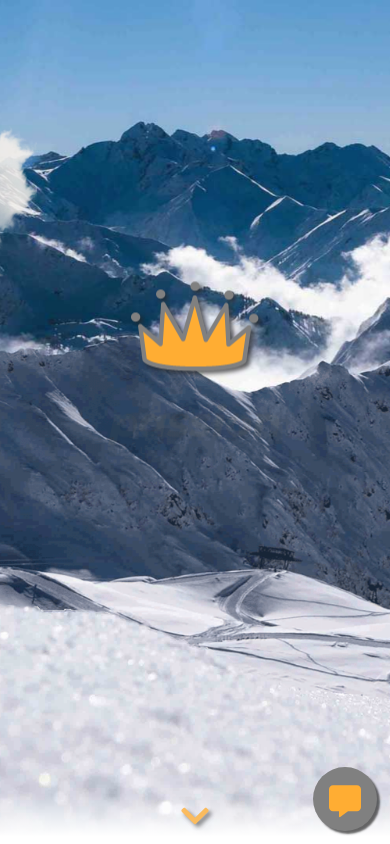
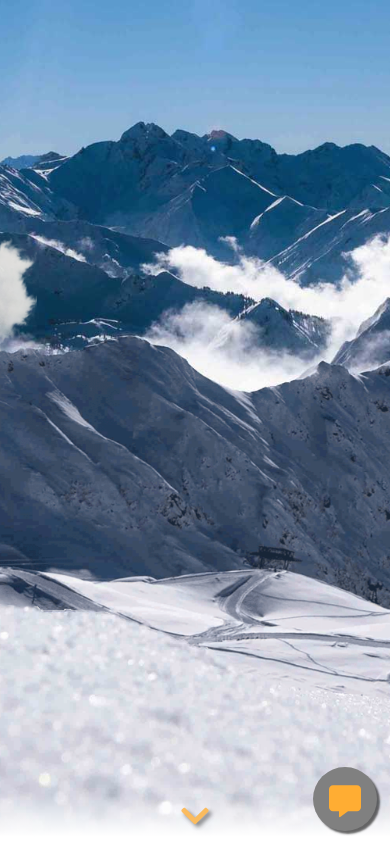
Before and after one commit to nhiga/portfolio, a React (Create React App) app: page /about in a window 390 px wide. Built offline with nearby package versions, Linux system fonts and the light colour scheme.

Commit message:
Mobile testing

```diff
--- a/package.json
+++ b/package.json
@@ -8,6 +8,7 @@
     "@fortawesome/free-solid-svg-icons": "^5.8.1",
     "@fortawesome/react-fontawesome": "^0.1.4",
     "gsap": "^2.1.2",
+    "lodash": "^4.17.11",
     "node-sass": "^4.11.0",
     "react": "^16.8.4",
     "react-dom": "^16.8.4",
@@ -34,6 +35,7 @@
   "devDependencies": {
     "@types/gsap": "^1.20.2",
     "@types/jest": "^24.0.11",
+    "@types/lodash": "^4.14.123",
     "@types/node": "^11.11.0",
     "@types/react": "^16.8.7",
     "@types/react-dom": "^16.8.2",
--- a/src/App.scss
+++ b/src/App.scss
@@ -5,7 +5,7 @@
   font-size: 2em;
   left: 1em;
   position: fixed;
-  top: 1em;
+  top: calc(#{$header-height} + 1em);
 }
 
 .app__title {
@@ -37,35 +37,33 @@
 
 .container {
   color: #ffffff;
-  position: relative;
   height: auto;
-  // height: $screen-height;
-  // max-height: $screen-height;
-  overflow-x: hidden;
-  // overflow-y: scroll;
-  // perspective: 1px;
-  // perspective-origin: center bottom;
-  text-align: center;
-  // transform-style: preserve-3d;
-  width: 100vw;
-  // -webkit-overflow-scrolling: touch;
+  margin: calc(-1 * #{$header-height}) 0 0 0;
+  perspective: 1px;
+  perspective-origin: bottom right;
+  transform-style: preserve-3d;
 
   &.desktop {
     height: $screen-height;
+    margin: 0;
     max-height: $screen-height;
     overflow-x: hidden;
     overflow-y: scroll;
     perspective: 1px;
-    perspective-origin: center bottom;
     transform-style: preserve-3d;
   }
 }
 
 .layer {
-  position: absolute;
-  left: 0;
+  position: sticky;
   top: 0;
-  width: 100%;
+
+  &.desktop {
+    position: absolute;
+    left: 0;
+    top: 0;
+    width: 100%;
+  }
 
   &__header {
     align-items: center;
@@ -74,12 +72,21 @@
     height: 75vh;
     justify-content: center;
     overflow: hidden;
+    transform-origin: bottom right;
     z-index: 1;
+    display: none;
+
+    &.desktop {
+      height: 75%;
+      margin-top: -10em;
+      transform: translateZ(-1px) scale(2);
+      z-index: -1;
+    }
 
     &-title {
       color: $color-highlight;
       font-family: "Montserrat", sans-serif;
-      font-size: $hero-header-font-size;
+      font-size: 4em;
       font-weight: bold;
       font-style: italic;
       margin: 0;
@@ -89,37 +96,37 @@
         font-size: 6em;
       }
     }
-
-    &.desktop {
-      height: 75%;
-      margin-top: -10em;
-      transform-origin: center bottom;
-      transform: translateZ(-1px) scale(2);
-      z-index: -1;
-    }
   }
 
   &.layer__3 {
-    height: 100vh;
-    z-index: -2;
+    height: $header-height;
+    overflow-x: hidden;
+    transform-origin: bottom right;
+    z-index: -3;
 
     &.desktop {
       height: 100%;
-      transform-origin: center bottom;
       transform: translateZ(-3px) scale(4);
     }
   }
 
   &.layer__2 {
-    height: 100%;
-    transform-origin: center bottom;
-    transform: translateZ(-2px) scale(3);
+    height: $header-height;
+    transform-origin: bottom right;
     z-index: -2;
+
+    &.desktop {
+      height: 100%;
+      transform: translateZ(-2px) scale(3);
+    }
   }
 
   &.layer__1 {
     height: auto;
-    position: relative;
+
+    &.desktop {
+      position: relative;
+    }
 
     & > .hero {
       height: 100vh;
@@ -152,8 +159,13 @@
     min-width: 500px;
     opacity: 0.9;
     position: absolute;
-    top: 12%;
+    top: 25%;
     width: 100%;
+    // display: none;
+
+    &.desktop {
+      top: 12%;
+    }
   }
 }
 
@@ -183,7 +195,6 @@
       font-size: 2.5em;
       height: auto;
       opacity: 0;
-      // text-shadow: 3px 3px 2px $color-button-shadow;
       transition: opacity 0.5s ease-in-out;
       width: auto;
 
--- a/src/App.tsx
+++ b/src/App.tsx
@@ -1,4 +1,3 @@
-// @ts-ignore
 import { library } from "@fortawesome/fontawesome-svg-core";
 import { fab } from "@fortawesome/free-brands-svg-icons";
 import {
@@ -9,6 +8,7 @@ import {
 } from "@fortawesome/free-solid-svg-icons";
 import { FontAwesomeIcon } from "@fortawesome/react-fontawesome";
 import { TweenLite, Expo, Ease, TimelineMax, Linear, TweenMax } from "gsap";
+import debounce from "lodash/debounce";
 import React, { useEffect, useReducer } from "react";
 import { BrowserRouter, Route, Redirect } from "react-router-dom";
 import About from "./About";
@@ -129,6 +129,32 @@ function App() {
         });
         scrollBtnAnimation.play(0);
       }
+    } else {
+      const init = () => {
+        const contentCollection = document.getElementsByClassName("page");
+        if (contentCollection && contentCollection.length > 0) {
+          const content = contentCollection[0] as HTMLDivElement;
+          const screenHeight = content.clientHeight;
+
+          const layer3Collection = document.getElementsByClassName("layer__3");
+          if (layer3Collection && layer3Collection.length > 0) {
+            const dy = -1 * screenHeight;
+            const layer3 = layer3Collection[0] as HTMLDivElement;
+            layer3.style.transform = `translateY(${dy}px) translateZ(-1px) scale(2)`;
+          }
+
+          const layer2Collection = document.getElementsByClassName("layer__2");
+          if (layer2Collection && layer2Collection.length > 0) {
+            const layer2 = layer2Collection[0] as HTMLDivElement;
+            const dy = -2 * screenHeight;
+            layer2.style.transform = `translateY(${dy}px) translateZ(-2px) scale(3)`;
+          }
+        }
+      };
+
+      init();
+
+      window.addEventListener("resize", debounce(init, 250));
     }
   }, []);
 
@@ -145,9 +171,9 @@ function App() {
     });
   };
 
-  const mobileIcon = isMobile ? (
-    <FontAwesomeIcon icon="mobile" className="app__mobile" />
-  ) : null;
+  const headerClass = isMobile
+    ? "layer__header-title"
+    : "layer-desktop__header-title";
 
   const headers = [
     <h1 className="layer__header-title">quality</h1>,
@@ -155,9 +181,169 @@ function App() {
     <h1 className="layer__header-title">experience</h1>
   ];
 
+  const mobileContainer = (
+    <>
+      <div className="container">
+        <div className="layer layer__header">
+          <img src={logo} alt="logo" className="hero__logo" />
+          <div ref={div => (headerRef = div)}>
+            {headers[state.currentHeader]}
+          </div>
+        </div>
+        <div className="layer layer__3">
+          <img
+            ref={img => (cloudRef = img)}
+            src={cloud}
+            alt="cloud"
+            className="cloud-l"
+          />
+          <div className="hero">
+            <img src={heroLayer3} alt="Image layer 3" className="hero__image" />
+          </div>
+        </div>
+        {/* <div className="layer layer__2">
+          <div className="hero">
+            <img src={heroLayer2} alt="Image layer 2" className="hero__image" />
+          </div>
+        </div> */}
+        <div className="layer layer__1">
+          <FontAwesomeIcon icon="mobile" className="app__mobile" />
+          <div className="hero">
+            <img src={heroLayer1} alt="Image layer 1" className="hero__image" />
+            <div className="overlay--fade" />
+          </div>
+          <BrowserRouter>
+            <Page>
+              <>
+                <div className="app__title">
+                  <span className="app__title--highlight">NEAL</span>
+                  <img src={logo} alt="logo" className="app__title-logo" />
+                  <span className="app__title--primary">HIGA</span>
+                </div>
+                <Nav />
+                <Route path="/about" exact>
+                  {({ match }) => {
+                    return <About show={match !== null} />;
+                  }}
+                </Route>
+                <Route path="/experience" exact>
+                  {({ match }) => {
+                    return <Experience show={match !== null} />;
+                  }}
+                </Route>
+                <Route path="/extras" exact>
+                  {({ match }) => <Extras show={match !== null} />}
+                </Route>
+                <Route path="/:slug">
+                  {({ match }) => {
+                    const paths = ["about", "experience", "extras"];
+                    if (
+                      (match && !paths.includes(match.params.slug)) ||
+                      !match
+                    ) {
+                      return <Redirect to="/about" />;
+                    }
+                    return null;
+                  }}
+                </Route>
+              </>
+            </Page>
+          </BrowserRouter>
+        </div>
+      </div>
+    </>
+  );
+
+  const desktopContainer = (
+    <div id="container" className="container desktop">
+      <div className="layer desktop layer__header">
+        <img src={logo} alt="logo" className="hero__logo" />
+        <div ref={div => (headerRef = div)}>{headers[state.currentHeader]}</div>
+      </div>
+      <div className="layer desktop layer__3">
+        <img
+          ref={img => (cloudRef = img)}
+          src={cloud}
+          alt="cloud"
+          className="cloud-l"
+        />
+        <div className="hero">
+          <img
+            src={heroLayer3Desktop}
+            alt="Image layer 3"
+            className="hero__image"
+          />
+        </div>
+      </div>
+      <div className="layer desktop layer__2">
+        <div className="hero">
+          <img src={heroLayer2} alt="Image layer 2" className="hero__image" />
+        </div>
+      </div>
+      <div className="layer desktop layer__1">
+        <div className="hero">
+          <img
+            src={heroLayer1Desktop}
+            alt="Image layer 1"
+            className="hero__image"
+          />
+          <div className="overlay--fade" />
+        </div>
+        <div className="overlay__scroll">
+          <button
+            ref={btn => (btnScrollRef = btn)}
+            type="button"
+            className="button__scroll"
+            onClick={handleScrollClick}
+          >
+            <FontAwesomeIcon
+              icon="chevron-down"
+              className="button__scroll-icon"
+            />
+          </button>
+        </div>
+        <BrowserRouter>
+          <Page>
+            <>
+              <div className="app__title">
+                <span className="app__title--highlight">NEAL</span>
+                <img src={logo} alt="logo" className="app__title-logo" />
+                <span className="app__title--primary">HIGA</span>
+              </div>
+              <Nav />
+              <Route path="/about" exact>
+                {({ match }) => {
+                  return <About show={match !== null} />;
+                }}
+              </Route>
+              <Route path="/experience" exact>
+                {({ match }) => {
+                  return <Experience show={match !== null} />;
+                }}
+              </Route>
+              <Route path="/extras" exact>
+                {({ match }) => <Extras show={match !== null} />}
+              </Route>
+              <Route path="/:slug">
+                {({ match }) => {
+                  const paths = ["about", "experience", "extras"];
+                  if ((match && !paths.includes(match.params.slug)) || !match) {
+                    return <Redirect to="/about" />;
+                  }
+                  return null;
+                }}
+              </Route>
+            </>
+          </Page>
+        </BrowserRouter>
+      </div>
+    </div>
+  );
+
   return (
     <>
-      <div id="container" className={`container${!isMobile ? " desktop" : ""}`}>
+      {isMobile ? mobileContainer : desktopContainer}
+      {/* <div id="container" className={`container${!isMobile ? " desktop" : ""}`}>
         <div className={`layer layer__header${!isMobile ? " desktop" : ""}`}>
           <img src={logo} alt="logo" className="hero__logo" />
           <div ref={div => (headerRef = div)}>
@@ -180,7 +366,6 @@ function App() {
           </div>
         </div>
         {!isMobile ? (
-          <>
           <div className="layer layer__2">
             <div className="hero">
               <img
@@ -190,7 +375,6 @@ function App() {
               />
             </div>
           </div>
-          </>
         ) : null}
         <div className="layer layer__1">
           {mobileIcon}
@@ -255,7 +439,7 @@ function App() {
             </Page>
           </BrowserRouter>
         </div>
-      </div>
+      </div> */}
       <Contact modal={isMobile} />
     </>
   );
--- a/src/variables.scss
+++ b/src/variables.scss
@@ -1,7 +1,6 @@
-$screens: 2;
+$header-height: 100vh;
 $screen-height: 100vh;
-
-$hero-header-font-size: 4em;
+$screen-width: 100vw;
 
 $color-background: #ffffff;
 $color-background-opaque: rgba(0, 0, 0, 0.5);
```
Also changed, not shown: src/hero-layer-2.png, 1 other file (tests, documents, lock files or other folders). Lines whose indentation alone changed are shown as unchanged.
